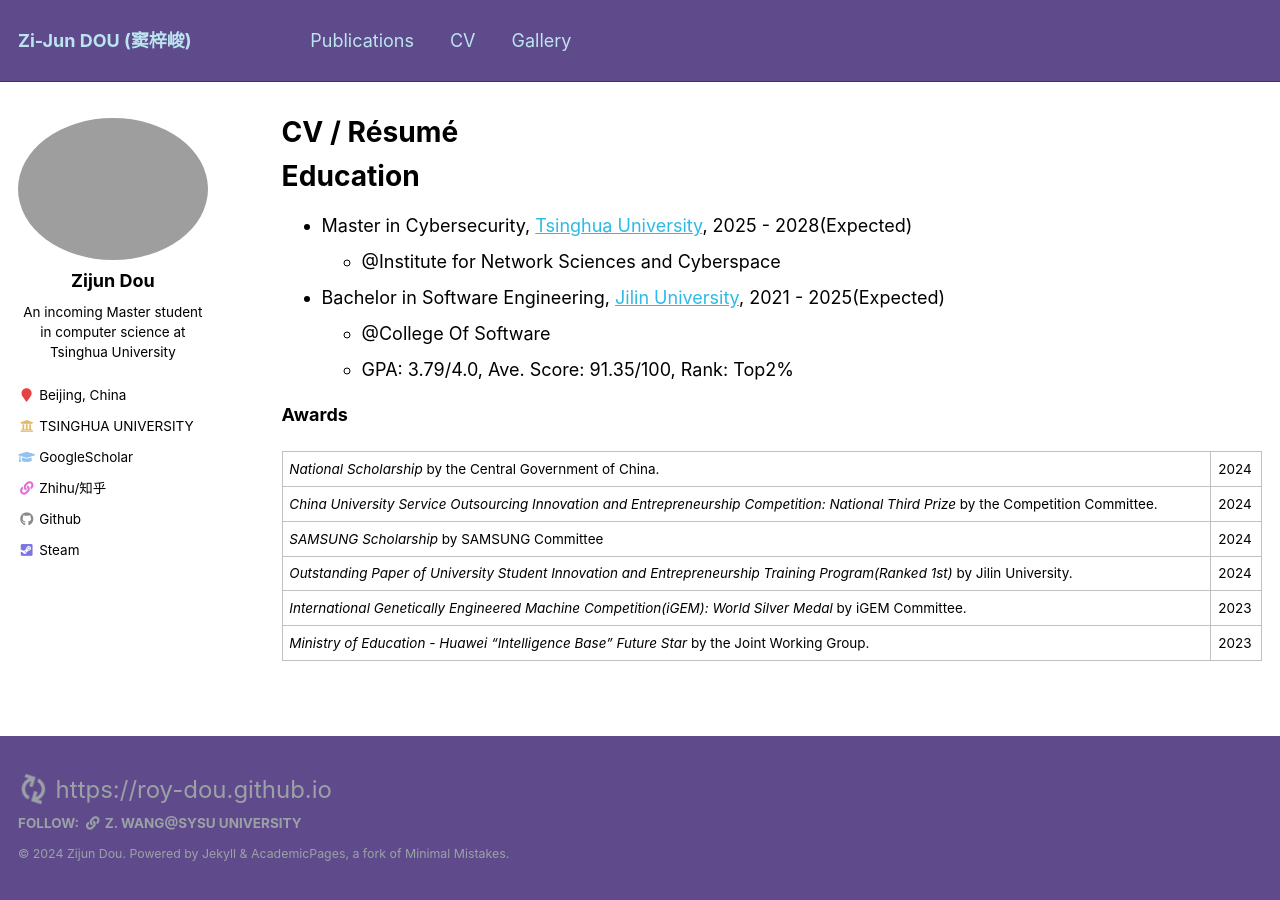
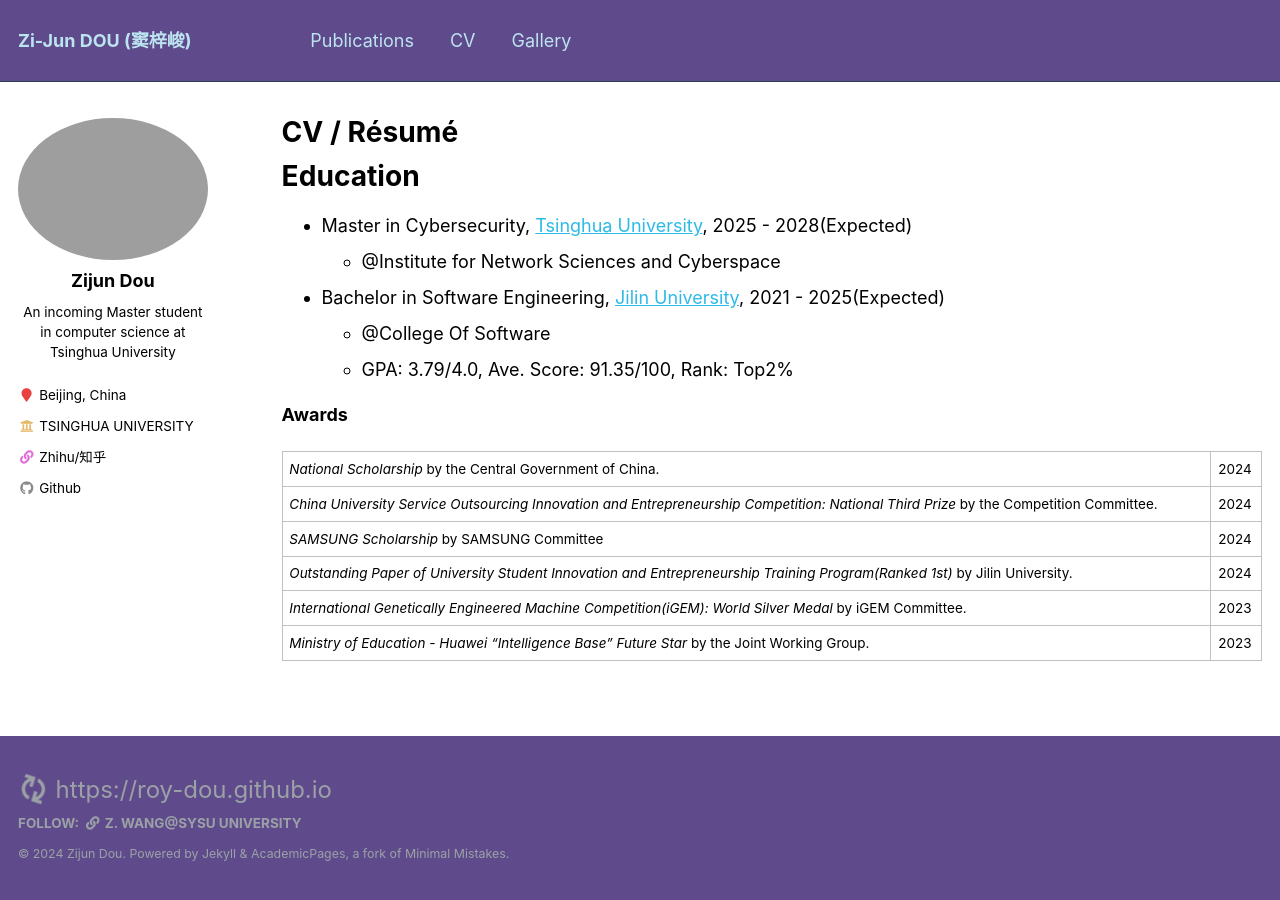
Before and after one commit to ROY-DOU/ROY-DOU.github.io, a Jekyll site: the page built from _pages/cv.md, in a window 1280 px wide. Built offline with Jekyll 4.4.1, drawn with Linux system fonts in a browser that asks for light colours; part of the change alters nothing that is shown.

Commit message:
Update configuration

```diff
--- a/_config.yml
+++ b/_config.yml
@@ -89,7 +89,7 @@ author:
   employer_site    : "https://www.tsinghua.edu.cn/en/"
   zhihu            : "dou-zi-jun-64"
   pubmed           :
-  googlescholar    : "https://scholar.google.com/citations?hl=zh-CN&view_op=list_works&gmla=AJsN-F4t35pOofPrPWFCFvcrYrWGN0_FePDScr9yRgto7CrmcDExRI9UubeIOHYqMaWF9tnlaCt9UdmTlu-LxLE01Kbb9cNVutqI_W9-qDB6cQm3oMZfqcU&user=K5TojPQAAAAJ"
+  googlescholar    :
   email            : douzijunabc@gmail.com
   researchgate     :
   uri              : "https://roy-dou.github.io/"
@@ -110,7 +110,7 @@ author:
   pinterest        :
   soundcloud       :
   stackoverflow    : # http://stackoverflow.com/users/123456/username
-  steam            : "naptm"
+  steam            :
   tumblr           :
   twitter          :
   vine             :
```
